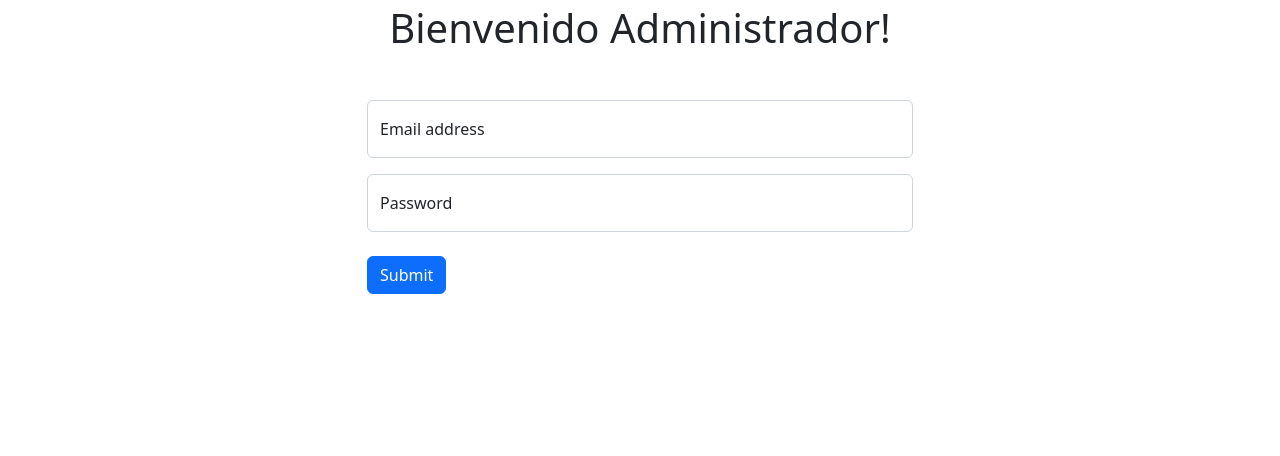
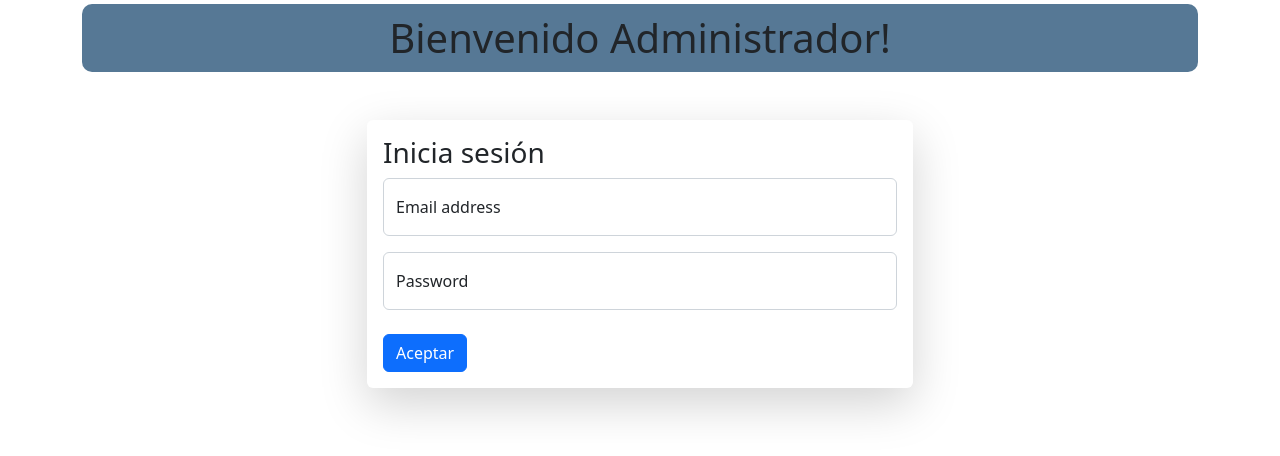
Before and after one commit to iEria/CovaoFeriaVirtual, a PHP site: page / in a window 1280 px wide. Shown: the top 456 px of the page. Run offline with PHP 8.4, Linux system fonts and the light colour scheme.

Commit message:
cambios xd

```diff
--- a/GUI/css/Styles.css
+++ b/GUI/css/Styles.css
@@ -0,0 +1,5 @@
+.box{
+    background-color: #567895 !important;
+    border-radius: 10px;
+    padding: 10px;
+}
--- a/index.php
+++ b/index.php
@@ -6,33 +6,37 @@
     <meta http-equiv="X-UA-Compatible" content="IE=edge">
     <meta name="viewport" content="width=device-width, initial-scale=1.0">
     <title>FeriaVirtual</title>
-
+    <link rel="stylesheet" href="./GUI/css/Styles.css">
     <link href="https://cdn.jsdelivr.net/npm/bootstrap@5.2.0-beta1/dist/css/bootstrap.min.css" rel="stylesheet" integrity="sha384-0evHe/X+R7YkIZDRvuzKMRqM+OrBnVFBL6DOitfPri4tjfHxaWutUpFmBp4vmVor" crossorigin="anonymous">
 </head>
 
 <body>
     <div class="container">
-    <h1 class="text-center my-1">Bienvenido Administrador!</h1>
+        <h1 class="text-center my-1 box">Bienvenido Administrador!</h1>
         <div class="row my-5 d-flex justify-content-center">
             <div class="col-6">
-                <form>
+                <div class="shadow-lg p-3 mb-5 bg-body rounded">
+                    <form action="./BL/login.php" method="post">
+                        <h3>Inicia sesión</h3>
                         <div class="form-floating mb-3">
-                        <input type="email" class="form-control" id="floatingInput" placeholder="name@example.com">
+                            <input type="email" class="form-control" id="floatingInput" name="usuarios" placeholder="name@example.com">
                             <label for="floatingInput">Email address</label>
                         </div>
                         <div class="form-floating">
-                        <input type="password" class="form-control" id="floatingPassword" placeholder="Password">
+                            <input type="password" class="form-control" id="floatingPassword"  name="contrasena" placeholder="Password">
                             <label for="floatingPassword">Password</label>
                         </div>
                         <br>
-                    <button type="submit" class="btn btn-primary">Submit</button>
+                        <button type="submit" class="btn btn-primary">Aceptar</button>
                     </form>
+                </div>
             </div>
         </div>
     </div>
 
 
 </body>
+<script src="/GUI/js/header.js"></script>
+<script src="https://cdn.jsdelivr.net/npm/bootstrap@5.2.0-beta1/dist/js/bootstrap.bundle.min.js" integrity="sha384-pprn3073KE6tl6bjs2QrFaJGz5/SUsLqktiwsUTF55Jfv3qYSDhgCecCxMW52nD2" crossorigin="anonymous"></script>
 
 </html>
-<script src="https://cdn.jsdelivr.net/npm/bootstrap@5.2.0-beta1/dist/js/bootstrap.bundle.min.js" integrity="sha384-pprn3073KE6tl6bjs2QrFaJGz5/SUsLqktiwsUTF55Jfv3qYSDhgCecCxMW52nD2" crossorigin="anonymous"></script>
```
Also changed, not shown: BL/login.php (added, +8 -0 lines), DAL/Conexion.php (added, +24 -0 lines), SQL/BD.sql (+7 -0 lines). Lines whose indentation alone changed are shown as unchanged.
